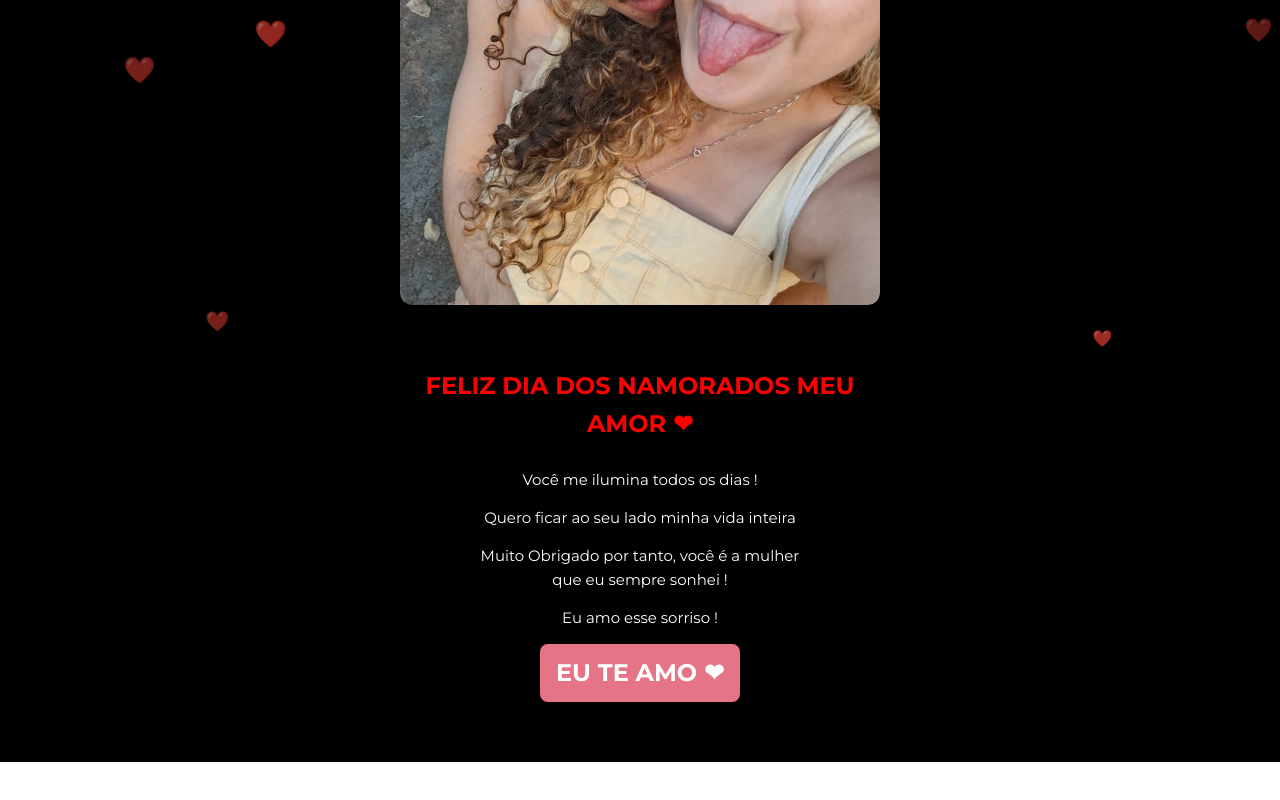
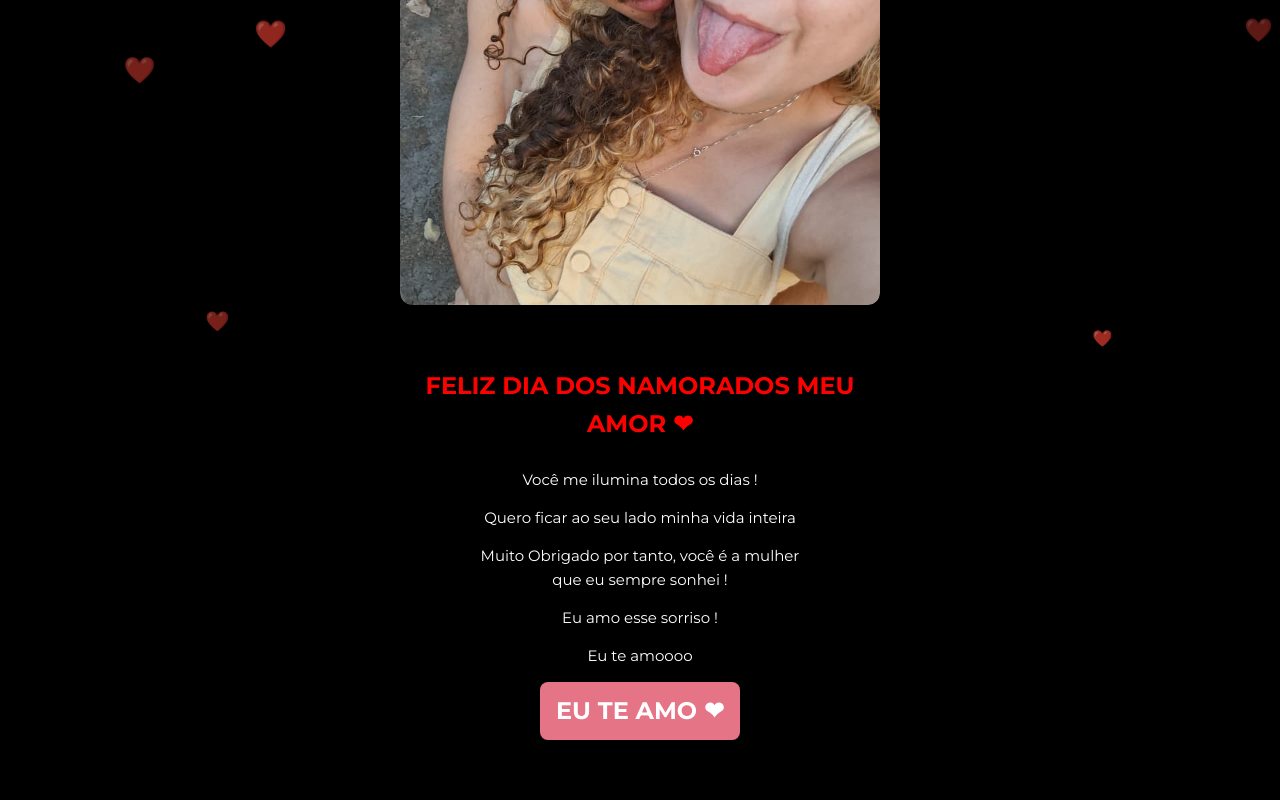
Before and after one commit to JoaoBraguin/n-s, a React (Create React App) app: page / in a window 1280 px wide. Shown: the part 419-1219 px from the top of the page. Before the commit the page ends 1181 px from the top, so only its background shows below. Built offline with nearby package versions, Linux system fonts and the light colour scheme.

Commit message:
mudança na pagina

```diff
--- a/src/components/Carrosel3/index.jsx
+++ b/src/components/Carrosel3/index.jsx
@@ -57,6 +57,7 @@ export default function Carrosel3({ titulo, videos }) {
                         <p>Quero ficar ao seu lado minha vida inteira</p>
                         <p>Muito Obrigado por tanto, você é a mulher que eu sempre sonhei !</p>
                         <p>Eu amo esse sorriso !</p>
+                        <p>Eu te amoooo</p>
                         <div className={style.emvolta}>
                             <h1 className={style.final}>EU TE AMO ❤</h1>
                         </div>
```
